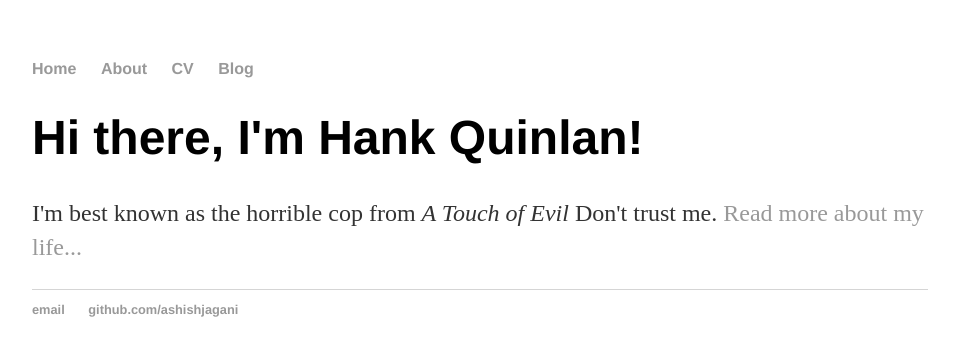
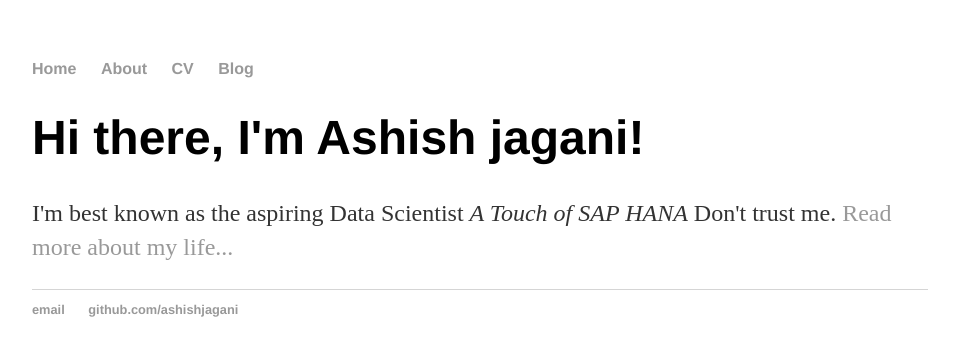
Before and after one commit to AshishJagani/ashishjagani.github.io, a Jekyll site: the page built from about/index.html, in a window 1280 px wide. Shown: the top 356 px of the page, without its empty margins (160-1115 px from the left). Built offline with Jekyll 4.4.1, drawn with Linux system fonts in a browser that asks for light colours.

Commit message:
Update index.html

```diff
--- a/about/index.html
+++ b/about/index.html
@@ -1,8 +1,8 @@
 ---
 layout: default
-title: Hank Quinlan, Horrible Cop
+title: Ashish Jagani, Data Scientist
 ---
 <div class="blurb">
-	<h1>Hi there, I'm Hank Quinlan!</h1>
-	<p>I'm best known as the horrible cop from <em>A Touch of Evil</em> Don't trust me. <a href="/about">Read more about my life...</a></p>
+	<h1>Hi there, I'm Ashish jagani!</h1>
+	<p>I'm best known as the aspiring Data Scientist <em>A Touch of SAP HANA</em> Don't trust me. <a href="/about">Read more about my life...</a></p>
 </div><!-- /.blurb -->
```
